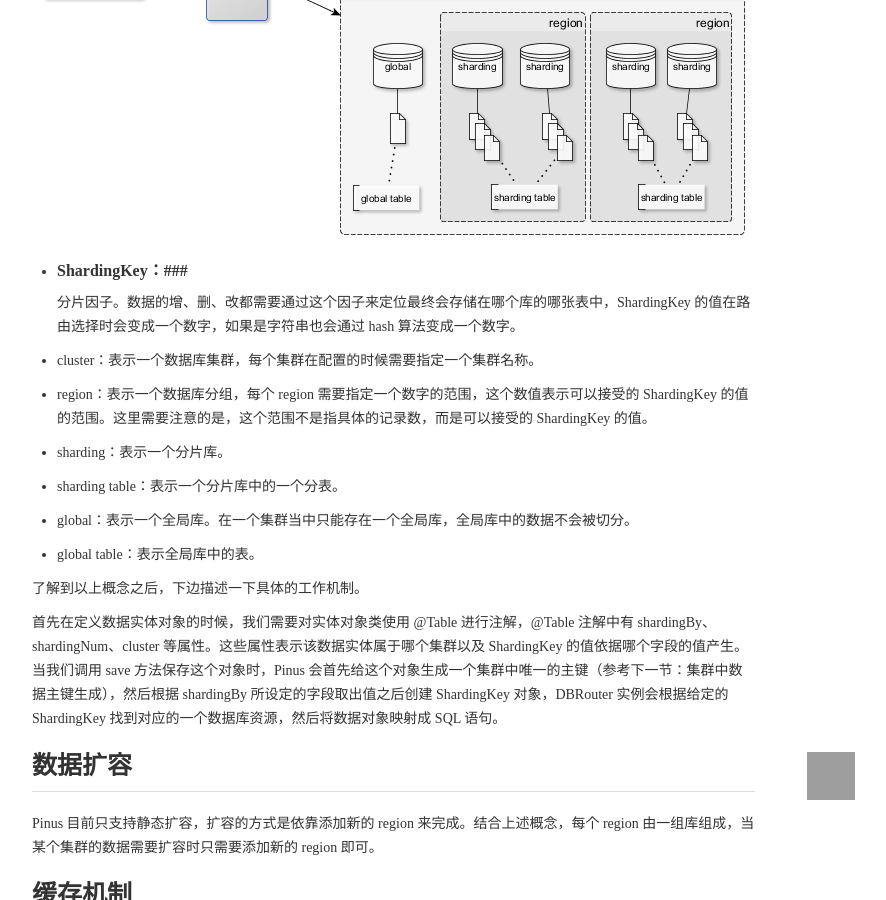
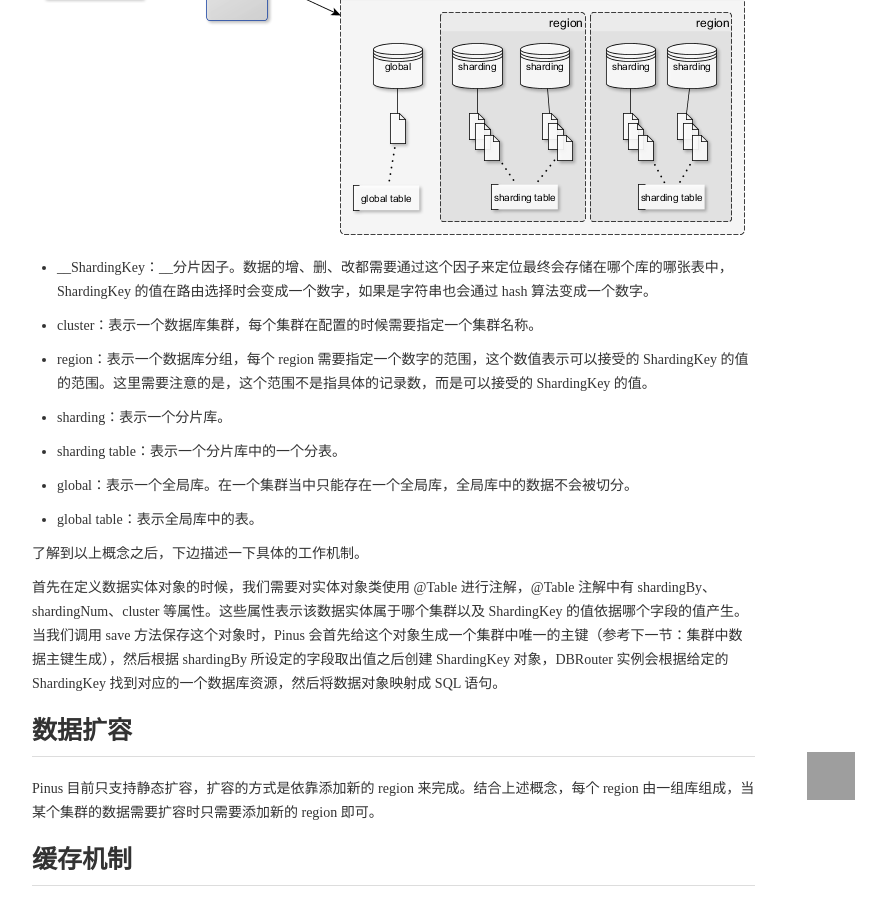
Before and after one commit to duanbn/pinus4j, a Jekyll site: the page built from _posts/2015-02-13-mechanism.md, in a window 1280 px wide and 900 px high, scrolled down 611 px. Shown: the whole window, without its empty margins (385-1271 px from the left). Built offline with Jekyll 4.4.1, drawn with Linux system fonts in a browser that asks for light colours; grey boxes are pictures that could not be loaded.

```diff
--- a/_posts/2015-02-13-mechanism.md
+++ b/_posts/2015-02-13-mechanism.md
@@ -10,8 +10,7 @@ Pinus 的水平切分模型分为几个层级，这个层级关系被配置在 `
 
 ![]({{site.baseurl}}/img/sharding_arch.png)
 
-* ### ShardingKey：###
-分片因子。数据的增、删、改都需要通过这个因子来定位最终会存储在哪个库的哪张表中，ShardingKey 的值在路由选择时会变成一个数字，如果是字符串也会通过 hash 算法变成一个数字。
+* __ShardingKey：__分片因子。数据的增、删、改都需要通过这个因子来定位最终会存储在哪个库的哪张表中，ShardingKey 的值在路由选择时会变成一个数字，如果是字符串也会通过 hash 算法变成一个数字。
 
 * cluster：表示一个数据库集群，每个集群在配置的时候需要指定一个集群名称。
 
```
